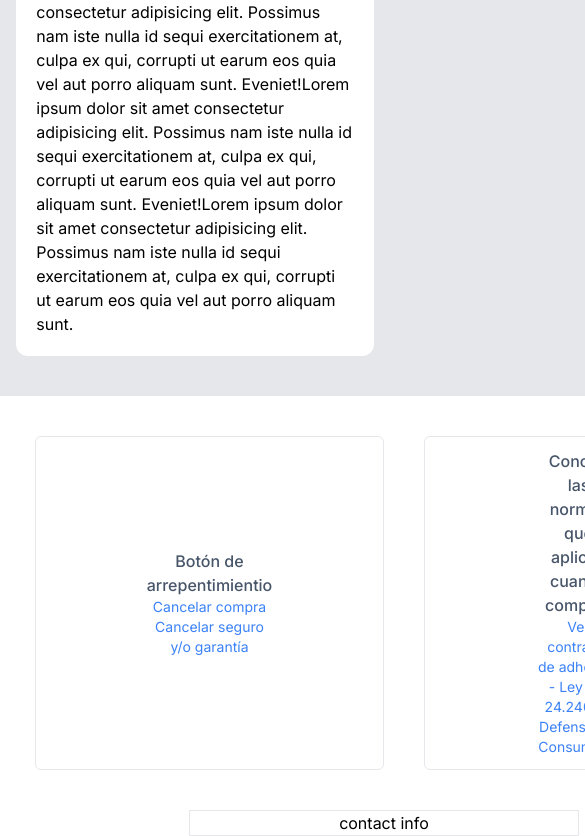
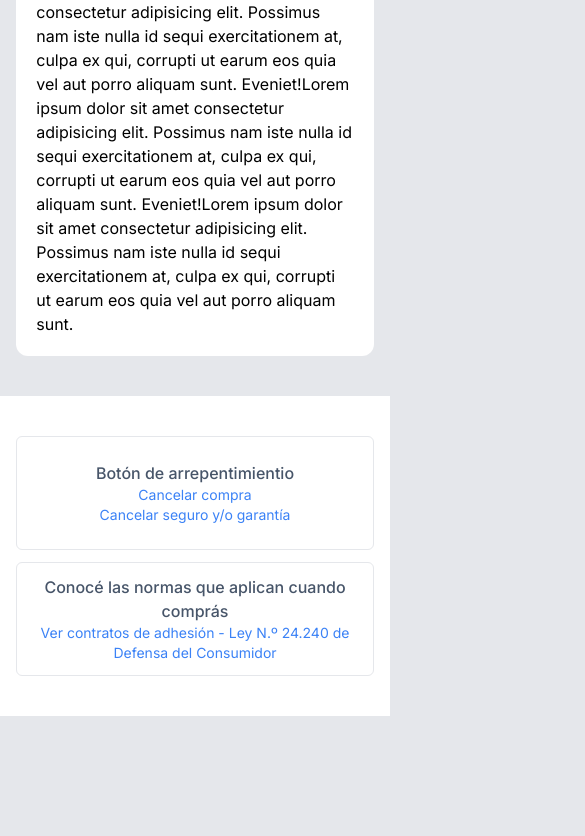
Before and after one commit to MatiasCancina/iTech-eCommerce, a Next.js app: page / in a window 390 px wide. Shown: the part 1600-2436 px from the top of the page, 585 px wide, since content can reach past the window. After the commit the page ends 2316 px from the top, so only its background shows below. Built offline with nearby package versions, Linux system fonts and the light colour scheme.

Commit message:
footer boxes responsive

```diff
--- a/components/Footer/Footer.jsx
+++ b/components/Footer/Footer.jsx
@@ -2,11 +2,10 @@ import React from "react";
 
 const Footer = () => {
   return (
-    <div className="w-full bottom-0 bg-white flex flex-col justify-center items-center px-96">
-
+    <div className="w-full bottom-0 bg-white flex flex-col justify-center items-center">
       {/*footer boxes*/}
-      <div className="flex py-10 space-x-10">
-        <div className="flex flex-col justify-center items-center text-center w-1/2 border border-gray-200 p-3 px-28 rounded-md">
+      <div className="flex flex-col md:flex-row justify-center items-center py-10 space-y-3 md:space-y-0 md:space-x-4  xl:space-x-5 2xl:space-x-10">
+        <div className="flex flex-col justify-center items-center text-center w-11/12 lg:w-1/2 border border-gray-200 p-3 2xl:px-36 py-6 sm:py-2 md:py-6 xl:py-7 2xl:py-3 rounded-md">
           <span className="font-medium text-slate-600">
             Botón de arrepentimientio
           </span>
@@ -17,7 +16,7 @@ const Footer = () => {
             Cancelar seguro y/o garantía
           </span>
         </div>
-        <div className="flex flex-col justify-center items-center text-center w-1/2 border border-gray-200 p-3 px-28 rounded-md">
+        <div className="flex flex-col justify-center items-center text-center w-11/12 lg:w-1/2 border border-gray-200 p-3 xl:px-16 rounded-md">
           <span className="flex justify-center items-center font-medium text-slate-600">
             Conocé las normas que aplican cuando comprás
           </span>
@@ -27,7 +26,7 @@ const Footer = () => {
         </div>
       </div>
 
-      <div className="border border-t-1 border-gray-200 w-screen flex items-center justify-center">
+      <div className="hidden border border-t-1 border-gray-200 w-screen md:flex items-center justify-center">
         contact info
       </div>
     </div>
```
